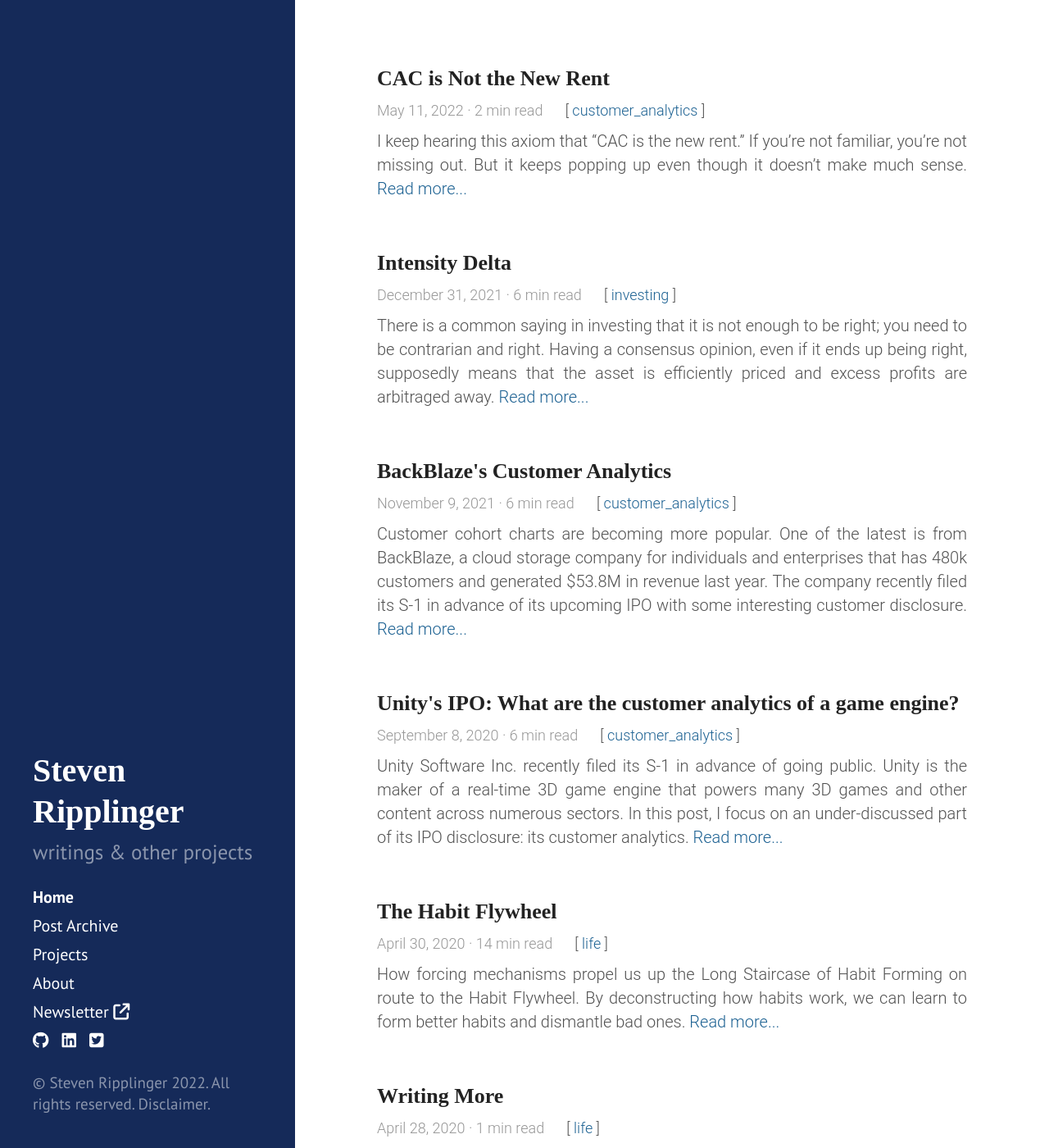
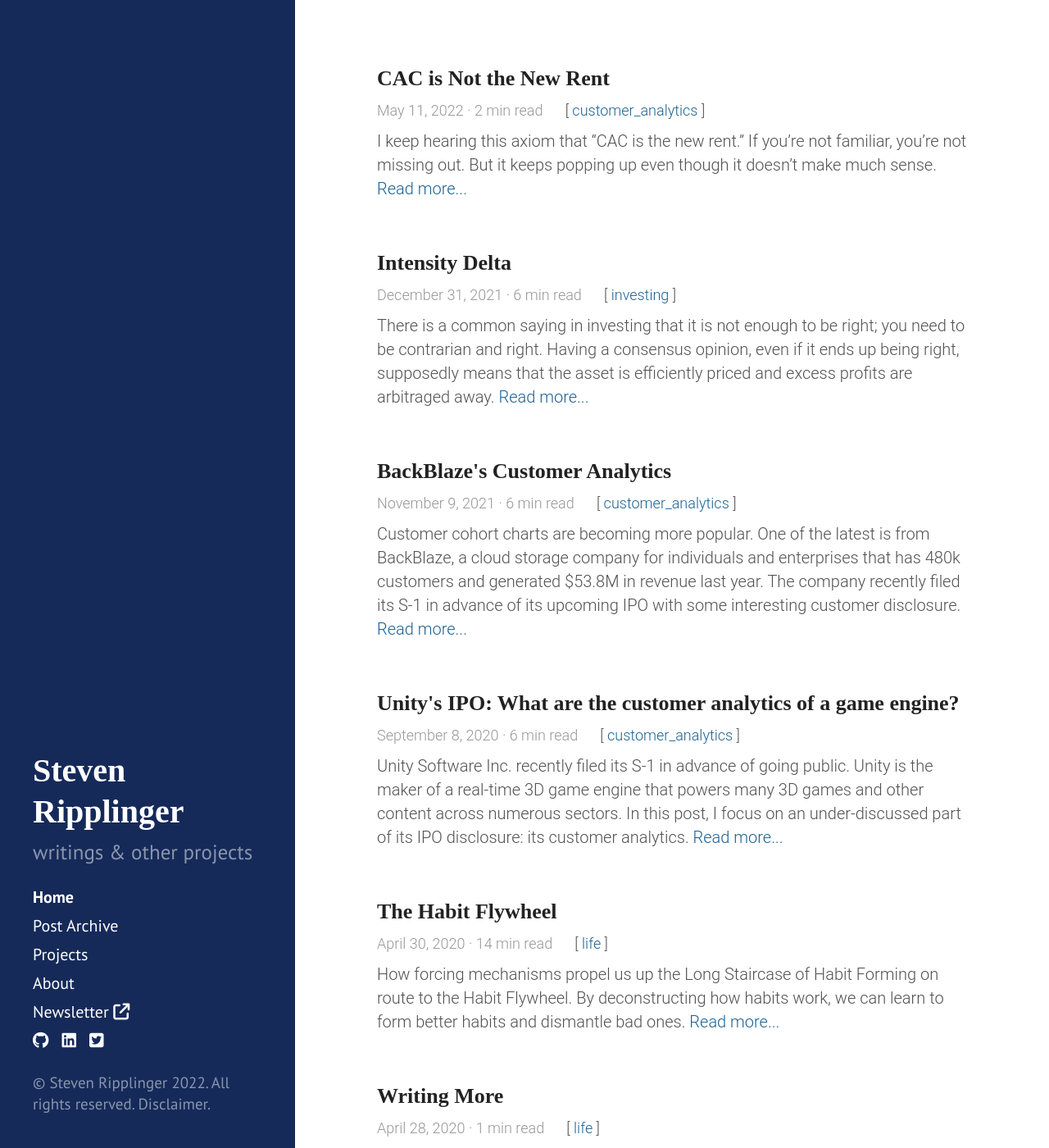
Before and after one commit to sripplin/website, a Jekyll site: the page built from index.html, in a window 1280 px wide and 1400 px high. Shown: the whole window at 82% size. Built offline with Jekyll 4.4.1, drawn with Linux system fonts in a browser that asks for light colours; nearby versions of some CDN libraries; the list of posts is cut into pages by our own code.

Commit message:
mobile test left-align

```diff
--- a/css/hyde.css
+++ b/css/hyde.css
@@ -34,7 +34,12 @@
 html {
   font-family: "Roboto", serif, "Literata", "PT Sans", serif;
   font-weight: 300;
-  text-align: justify;
+}
+
+@media (min-width: 38em) {
+  html {
+    font-size: 17px;
+  }
 }
 @media (min-width: 48em) {
   html {
@@ -49,6 +54,10 @@ html {
 @media only screen and (max-device-width: 480px) {
   html {
     font-size: 20px;
+  }
+  .post-content, .page-content, .excerpt {
+    text-align:left;
+    line-height: 140%;
   }
 }
 
```
